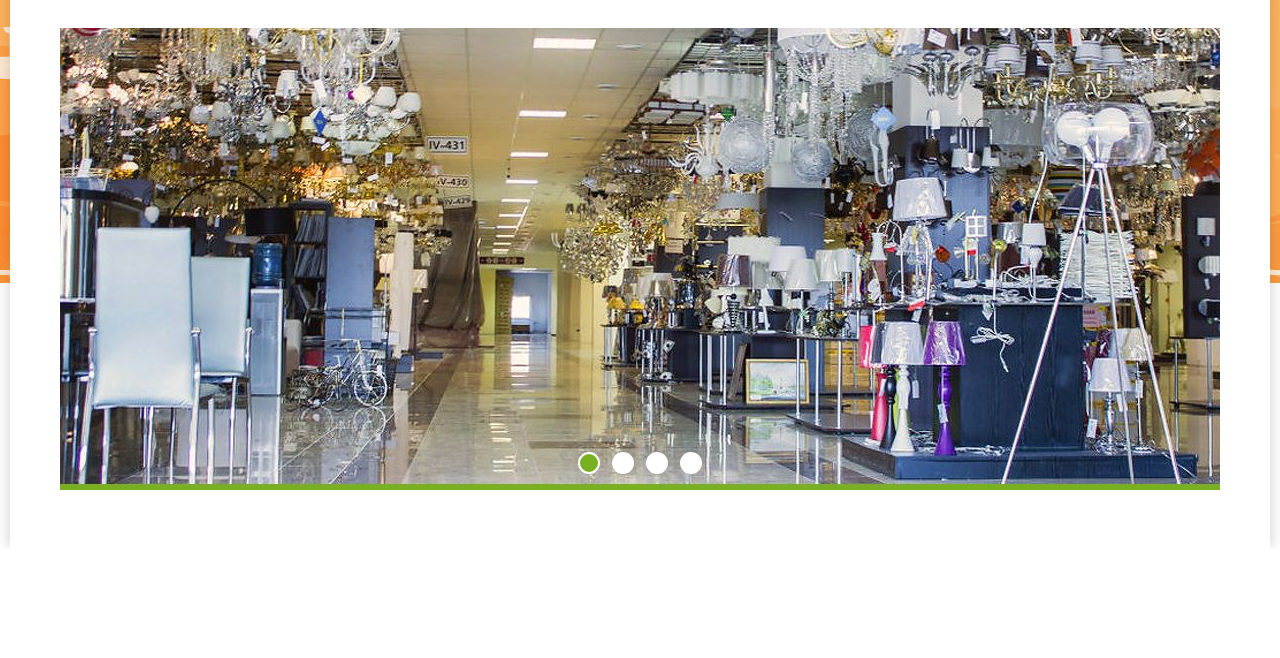
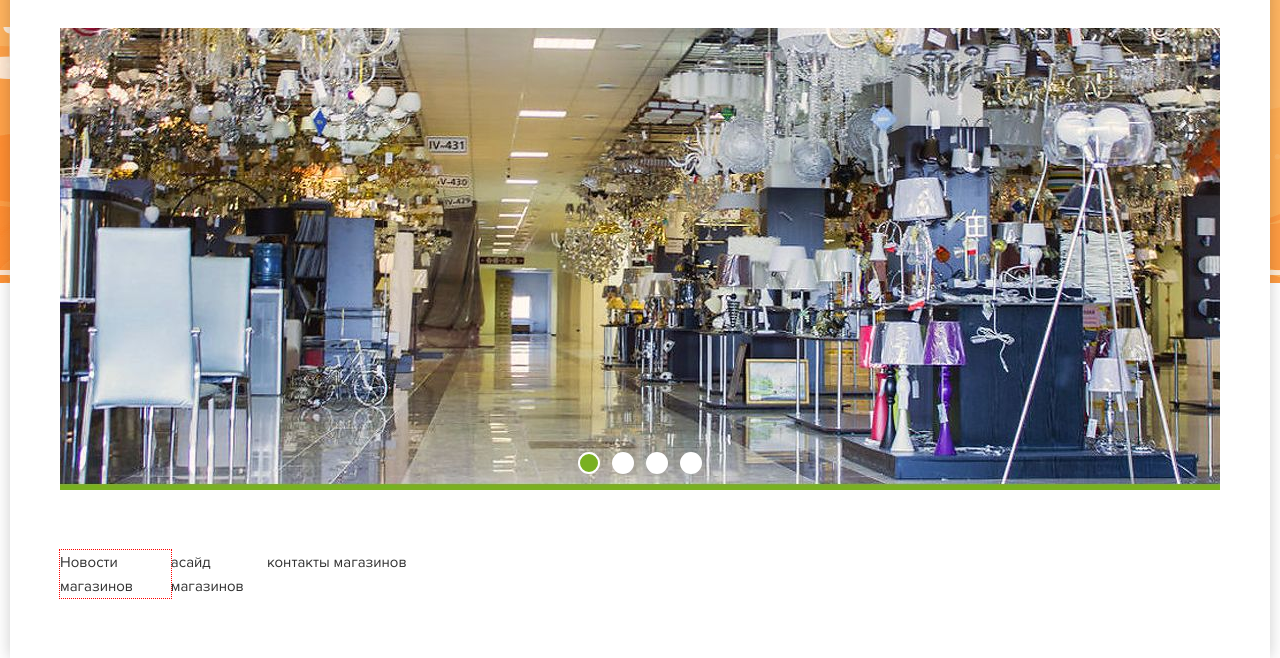
Before and after one commit to narmatoff/msveta, a website: page index.html in a window 1280 px wide. Shown: the part 252-910 px from the top of the page. Before the commit the page ends 800 px from the top, so only its background shows below. Drawn offline with Linux system fonts and the light colour scheme.

Commit message:
210420151828

```diff
--- a/css/main.less
+++ b/css/main.less
@@ -7,7 +7,6 @@
 //
 //@fontFamReg: proxima_nova_rgregular;
 //@fontFamBold: proxima_nova_rgbold;
-
 // linear transition
 .linear_transitions(@ms: .1s) {
 	-webkit-transition: ~"all @{ms} linear";
@@ -175,20 +174,18 @@ body {
 		top: 0;
 		width: 1260px;
 		min-width: 1260px;
-		height: 100%;
+		min-height: 100%;
 		margin: 0 auto;
 		background-color: #ffffff;
 		-webkit-box-shadow: 0px 0px 15px 0.00px rgba(0, 0, 0, 0.2);
 		-moz-box-shadow: 0px 0px 15px 0.00px rgba(0, 0, 0, 0.2);
 		box-shadow: 0px 0px 15px 0.00px rgba(0, 0, 0, 0.2);
-
 		header {
 			height: 280px;
 			width: 100%;
 			// outline: 1px dotted blue;
-
 			/////////////////////////////
-//			top_navigation//////////////
+			//			top_navigation//////////////
 			////////////////////////////
 			nav {
 				height: 69px;
@@ -197,15 +194,12 @@ body {
 				position: relative;
 				//				outline: 1px dotted red;
 				border-bottom: 1px solid @mainGrayColor;
-
 				ul {
 					list-style: none;
 					//					outline: 1px dotted red;
 					padding: 1.5em 0 0 0;
-
 					li {
 						display: inline-block;
-
 						&:nth-child(1) {
 							float: left;
 							margin: 0 42px 0 0;
@@ -252,10 +246,8 @@ body {
 				}
 			}
 			/////////////////////////////
-//			end_top_navigation//////////////
+			//			end_top_navigation//////////////
 			////////////////////////////
-
-
 			.maglink_nphone {
 				margin: 21px 0 0 0;
 				// flex or inline-flex
@@ -278,7 +270,7 @@ body {
 						span {
 							color: @mainTextColor;
 							font-size: 17px;
-//							font-weight: 700;
+							//							font-weight: 700;
 							font-family: proxima_nova_rgbold;
 						}
 					}
@@ -288,7 +280,6 @@ body {
 					}
 				}
 			}
-
 			.nametitle {
 				// flex or inline-flex
 				.flex-display(@display: flex);
@@ -297,13 +288,12 @@ body {
 				.align-items(@align: center);
 				margin: 50px 0 0 0;
 				min-width: 1260px;
-
 				span {
 					&:first-child {
 						color: @mainLTextColor;
 						font-size: 3.1em;
 						font-family: proxima_nova_rgbold;
-//						font-weight: bold;
+						//						font-weight: bold;
 						margin: 0 18px 20px 18px;
 					}
 					&:last-child {
@@ -319,5 +309,36 @@ body {
 			overflow: hidden;
 			border-bottom: 2px solid #79b021;
 		}
+		////////////////////////////////////////////////////////
+		//		second wrapper
+		.sec_wrp {
+			width: 1160px;
+			margin: 60px auto;
+			// flex or inline-flex
+			.flex-display(@display: flex);
+			// flex-start | flex-end | center | space-between | space-around
+			.justify-content(@justify: space-between);
+
+			section {
+				outline: 1px dotted red;
+
+				.heading {
+					.flex-basis(@width: 100%);
+
+					span {
+
+					}
+				}
+			}
+			aside {
+				//				width: 23.2%;
+			}
+			div.contacts {
+				.flex-basis(@width: 100%);
+			}
+		}
+		//		end second wrapper
+		////////////////////////////////////////////////////////
+		footer {}
 	}
 }
--- a/index.html
+++ b/index.html
@@ -99,22 +99,34 @@
 		</div>
 
 
+		<div class="sec_wrp">
+			<section>
 
-		<section>
+				<div class="heading">
+					<span>Новости магазинов</span>
+				</div>
 
-		</section>
 
-		<aside>
+			</section>
 
-		</aside>
+			<aside>
 
-		<div class="contacts">
+					<span>асайд магазинов</span>
+
+			</aside>
+
+			<div class="contacts">
+					<span>контакты магазинов</span>
+
+			</div>
 
 		</div>
 
 		<footer>
 
 		</footer>
+
+		<div class="clearfix"></div>
 
 	</div>
 
```
Also changed, not shown: css/main.css.
